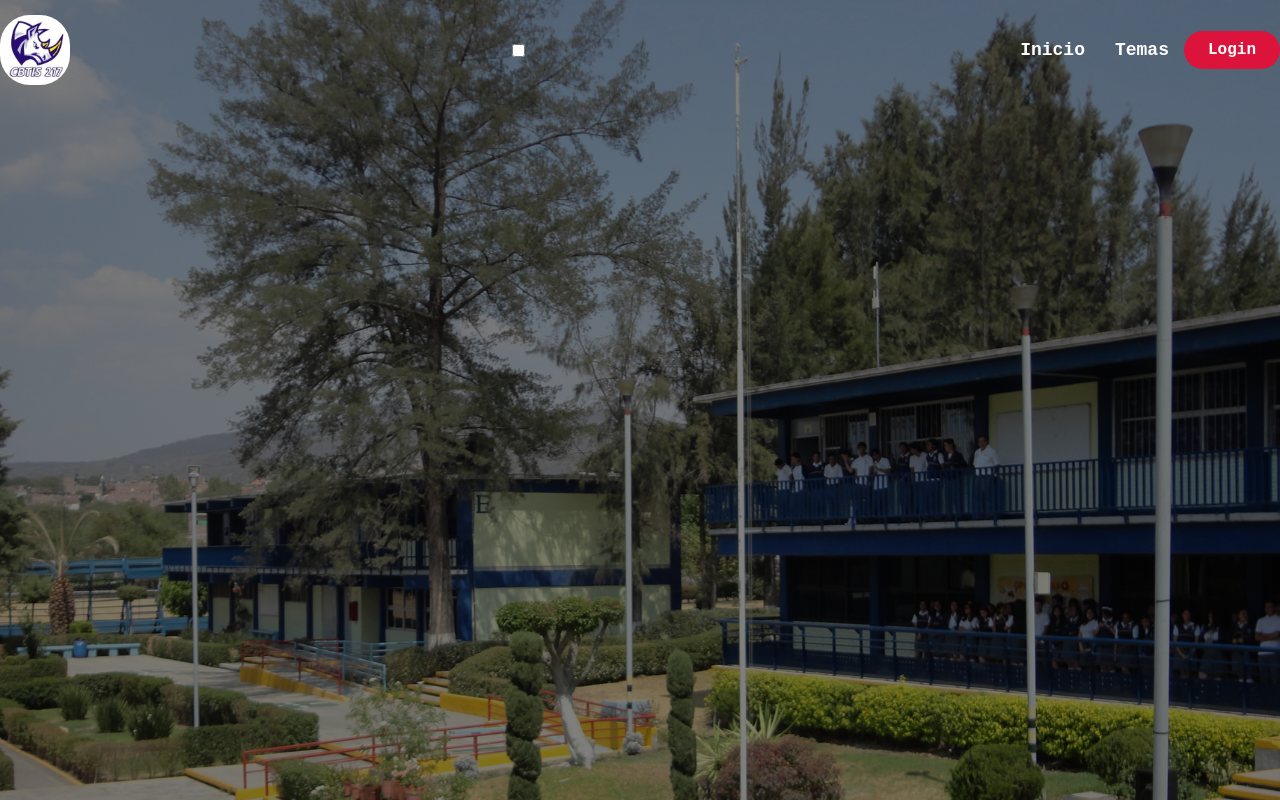
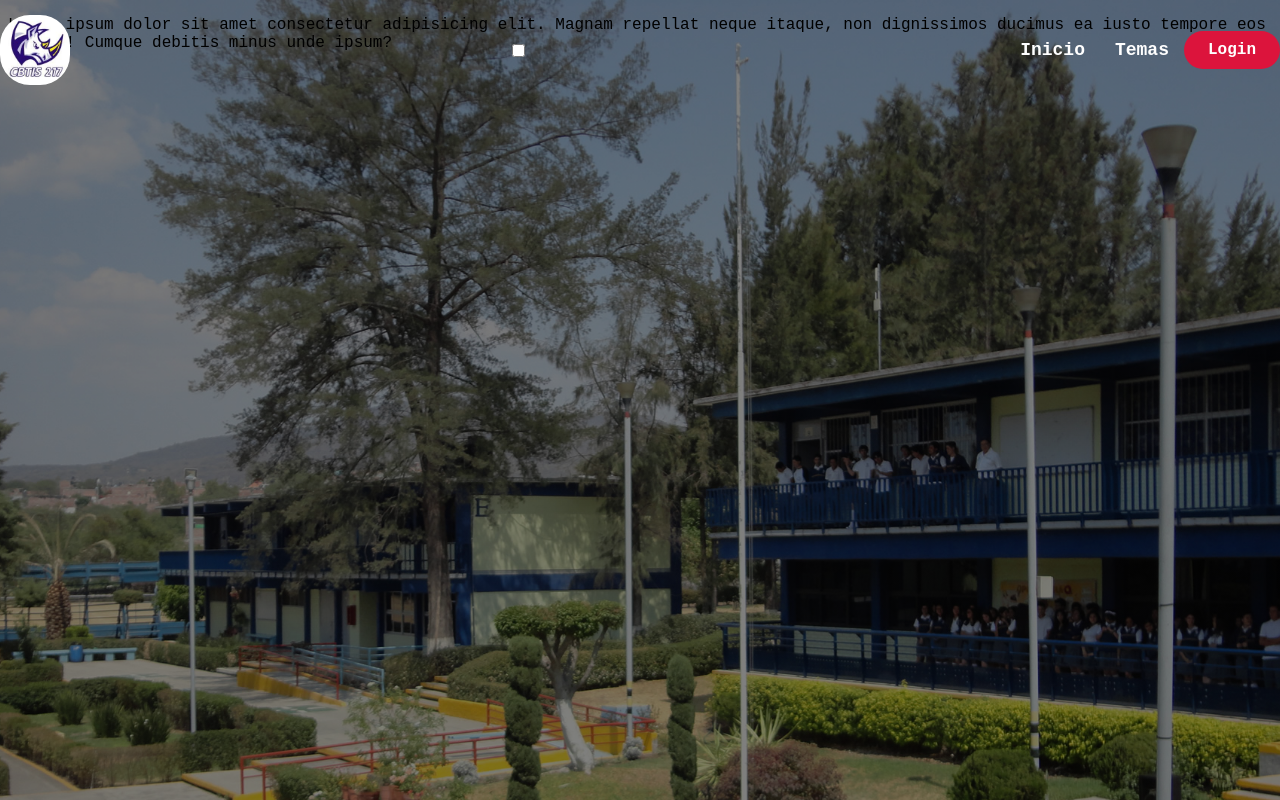
Before and after one commit to Hector-Andrey-Mtz/Trabajo2.6, a plain HTML site: page index.html in a window 1280 px wide. Shown: the top 800 px of the page. Drawn offline with Linux system fonts and the light colour scheme.

Commit message:
prueba de modificacion (texto)

```diff
--- a/index.html
+++ b/index.html
@@ -20,7 +20,9 @@
         </ul>
     </header>
     <section class="cuerpo-pagina">
-
+        <p>
+            Lorem ipsum dolor sit amet consectetur adipisicing elit. Magnam repellat neque itaque, non dignissimos ducimus ea iusto tempore eos facere! Cumque debitis minus unde ipsum?
+        </p>
     </section>
 </body>
 </html>
```
